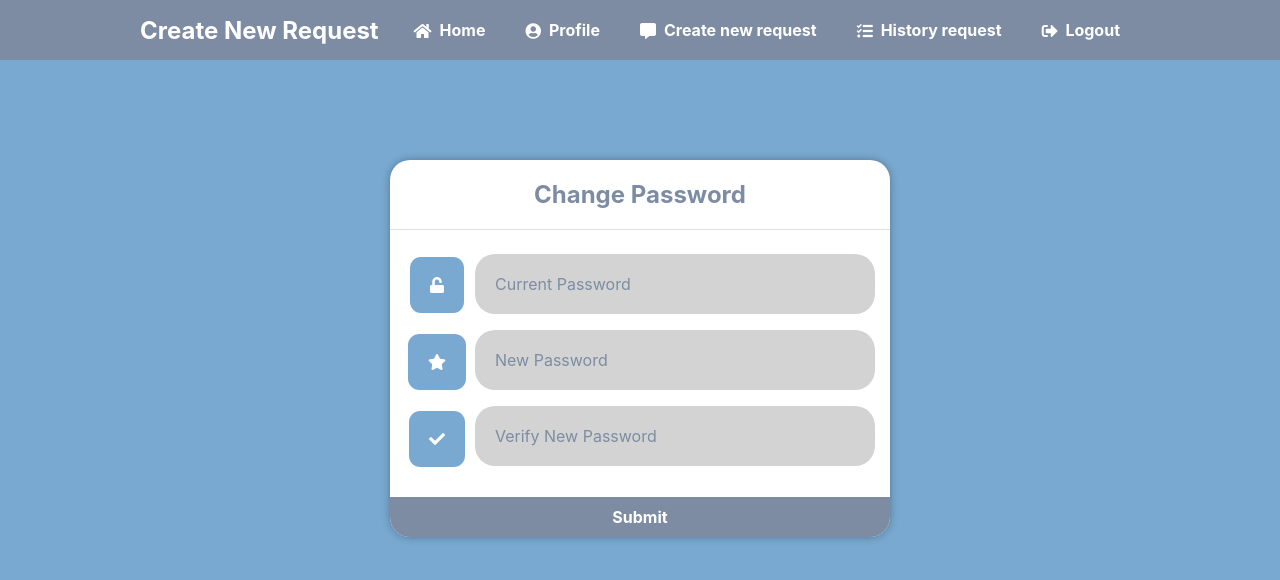
After one commit to dangvq-daniel/login-example, a Flask app: page /pythonlogin/changepassword in a window 1280 px wide. The commit adds this page. Shown: the top 580 px of the page. Run offline with Flask 2, Linux system fonts and the light colour scheme; the visitor is signed in with stand-in values (Sample User, id 1); a database or web service that is not in the repository returns one stand-in record (values such as "Sample title"); some libraries are stand-ins or nearby versions.

Commit message:
change password feature added and updated icon css for all forms

```diff
--- a/main.py
+++ b/main.py
@@ -320,13 +320,7 @@ def update_user(id):
         password = request.form['password']
         email = request.form['email']
         cursor = connect.cursor(cursor_factory=psycopg2.extras.DictCursor)
-        cursor.execute("""
-            UPDATE accounts
-            SET username = %s,
-                password = %s,
-                email = %s,
-            WHERE id = %s
-            """, (username, password, email, id))
+        cursor.execute("UPDATE accounts SET username = %s , password = %s , email = %s WHERE id = %s ", (username, password, email, id))
         connect.commit()
         return redirect(url_for('usercontrolindex'))
 
@@ -338,5 +332,33 @@ def delete_user(id):
     connect.commit()
     return redirect(url_for('usercontrolindex'))
 
+@app.route('/pythonlogin/changepassword', methods=['POST', 'GET'])
+def change_password():
+    msg = ''
+    if 'loggedin' in session:
+        cursor = connect.cursor(cursor_factory=psycopg2.extras.DictCursor)
+        cursor.execute('SELECT * FROM accounts WHERE username = %s', (session['username'],))
+        account = cursor.fetchone()
+        id = account['id']
+        if (request.method == 'POST') and ('password_cr' in request.form) and ('password_new' in request.form) and ('password_ver' in request.form):
+            password_cr = generate_password_hash(request.form['password_cr'])
+            password_new = generate_password_hash(request.form['password_new'])
+            password_ver = request.form['password_ver']
+            password = account['password']
+            if check_password_hash(password_cr, password):
+                if check_password_hash(password_new, password_ver):
+                    cursor.execute('UPDATE accounts SET password = %s WHERE id = %s', (password_ver, id))
+                    connect.commit()
+                    msg = 'Success!'
+                else:
+                    msg = 'Passwords do not match!'
+            else:
+                msg = 'Incorrect password'
+        elif request.method == 'POST':
+            msg = 'Incorrect input'
+    else:
+        return redirect(url_for('login'))
+    return render_template('changepassword.html', msg=msg)
+
 if __name__ == '__main__':
     app.run(debug=True)
--- a/static/style.css
+++ b/static/style.css
@@ -63,7 +63,7 @@ body {
   	margin-bottom: 20px;
   	padding: 0 15px;
     box-sizing: border-box;
-    border-radius: 10px;
+    border-radius: 20px;
     background-color: #38383838;
     color: #7D8CA3;
 }
@@ -145,11 +145,11 @@ body {
   	margin: 25px 0;
   	padding: 25px;
   	color: #fff;
-  	border-radius: 10px;
+  	border-radius: 20px;
 }
 .content > p table td, .content > div table td {
 	padding: 5px;
-	border-radius: 10px;
+	border-radius: 20px;
 }
 .content > p table td:first-child, .content > div table td:first-child {
 	font-weight: bold;
@@ -171,14 +171,15 @@ body {
 .userrequest form input[type="text"], .userrequest form input[type="date"], .userrequest form input[type="email"]
 {
   margin: 8px;
+  margin-right: 10px;
   background: #38383838;
   top: 50%;
   left: 50%;
-  width: 80%;
+  width: 75%;
   padding: 20px;
   box-sizing: border-box;
   border: none;
-  border-radius: 10px;
+  border-radius: 20px;
   color: #7D8CA3;
 }
 ::placeholder
@@ -192,21 +193,21 @@ body {
   background: #38383838;
   top: 50%;
   left: 50%;
-  width: 80%;
-  padding: 10px;
+  width: 75%;
+  padding: 20px;
   box-sizing: border-box;
   border: none;
-  border-radius: 10px;
+  border-radius: 20px;
   color: #79A9D1;
 }
 .userrequest{
-  	width: 640px;
+  	width: 700px;
   	box-shadow: 0 0 9px 0 rgba(0, 0, 0, 0.3);
     border-radius: 20px;
   	margin: 100px auto;
     background-color: #FFFFFF;
 }
-.userrequest form input[type="submit"], .register form input[type="submit"] {
+.userrequest form input[type="submit"], .register form input[type="submit"], .changepassword form input[type="submit"] {
   	width: 100%;
   	padding: 10px;
   	margin-top: 20px;
@@ -221,15 +222,17 @@ body {
 }
 .userrequest form tag{
   	display: flex;
+    flex-direction: row;
   	justify-content: center;
   	align-items: center;
   	width: 100px;
   	color: #ffffff;
+    clear: both;
+    float:left;
+    margin : 10.5px;
+    margin-right: -10px;
 }
-<<<<<<< Updated upstream
 
-=======
-<<<<<<< HEAD
 .admin .box p{
     font-size: 1.5rem;
     line-height: 1.8;
@@ -244,7 +247,46 @@ body {
 .requestcontrollayout .requestcontrolindex .requestcontroledit .usercontrollayout .usercontrolindex .usercontroledit body{
 	background-color: #f3f4f7;
 }
-=======
 
->>>>>>> ebedb90a4dc411062fe9be875e4a638e566f11bf
->>>>>>> Stashed changes
+.changepassword h1 {
+  	text-align: center;
+  	color: #7D8CA3;
+  	font-size: 24px;
+  	padding: 20px 0 20px 0;
+  	border-bottom: 1px solid #dee0e4;
+}
+
+.changepassword {
+    width: 500px;
+    box-shadow: 0 0 9px 0 rgba(0, 0, 0, 0.3);
+    border-radius: 20px;
+  	margin: 100px auto;
+    background-color: #FFFFFF;
+}
+
+.changepassword form input[type="text"]{
+  margin: 8px;
+  background: #38383838;
+  top: 50%;
+  left: 50%;
+  width: 80%;
+  padding: 20px;
+  box-sizing: border-box;
+  border: none;
+  border-radius: 20px;
+  color: #7D8CA3;
+}
+
+.changepassword form tag{
+    display: flex;
+    flex-direction: row;
+    justify-content: center;
+    align-items: center;
+    width: 100px;
+    color: #ffffff;
+    clear: both;
+    float:left;
+    margin: 10.5px;
+    margin-left : -3px;
+    margin-right: -20px;
+}
--- /dev/null
+++ b/templates/changepassword.html
@@ -0,0 +1,48 @@
+<!DOCTYPE html>
+<html lang="en">
+<head>
+    <meta charset="UTF-8">
+    <title>{% block title %}Change Password {% endblock %}</title>
+    <link rel="stylesheet" href="{{ url_for('static', filename='style.css') }}">
+    <link rel="stylesheet" href="https://use.fontawesome.com/releases/v5.7.1/css/all.css">
+</head>
+<body>
+    <nav class="navtop">
+        <div>
+          <h1>Create New Request</h1>
+          <a href="{{ url_for('home') }}"><i class="fas fa-home"></i>Home</a>
+          <a href="{{ url_for('profile') }}"><i class="fas fa-user-circle"></i>Profile</a>
+          <a href="{{ url_for('userrequest') }}"><i class="fas fa-comment-alt"></i>Create new request</a>
+          <a href="{{url_for('historyuserrequest') }}"><i class="fas fa-tasks"></i>History request</a>
+          <a href="{{ url_for('logout') }}"><i class="fas fa-sign-out-alt"></i>Logout</a>
+        </div>
+    </nav>
+    <div class = "changepassword">
+        <h1>Change Password</h1>
+            <form action =" {{ url_for('change_password') }}" method = "post">
+                <div>
+                    <tag for="password_cr">
+                        <i class="fas fa-unlock circle-icon"></i>
+                    </tag>
+                    <input type="text" name="password_cr" placeholder="Current Password" required>
+                </div>
+                <div>
+                    <tag for="password_new">
+                        <i class="fas fa-star circle-icon"></i>
+                    </tag>
+                    <input type="text" name="password_new" placeholder="New Password"  required>
+                </div>
+                <div>
+                    <tag for="password_ver">
+                        <i class="fas fa-check circle-icon"></i>
+                    </tag>
+                    <input type="text" name="password_ver" placeholder="Verify New Password" required>
+                </div>
+                    <div class="msg" align = "center">{{ msg }}</div>
+                <div class="form-group" align="center">
+                    <input type="submit" value="Submit">
+                </div>
+            </form>
+    </div>
+</body>
+</html>
--- a/templates/profile.html
+++ b/templates/profile.html
@@ -18,7 +18,7 @@
         <tr>
             <td>Password:</td>
             <td>
-                <form action="{{ url_for('userrequest') }}" method="POST">
+                <form action="{{ url_for('change_password') }}">
                     <input type="submit" value = "Change password">
                 </form>
             </td>
```
Also changed, not shown: templates/userrequest.html (+30 -10 lines).
